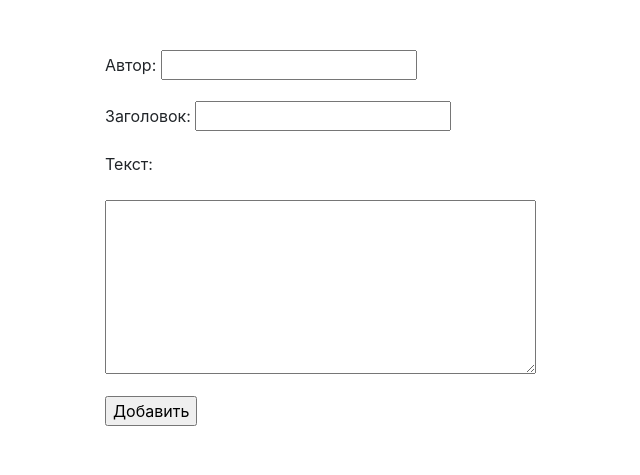
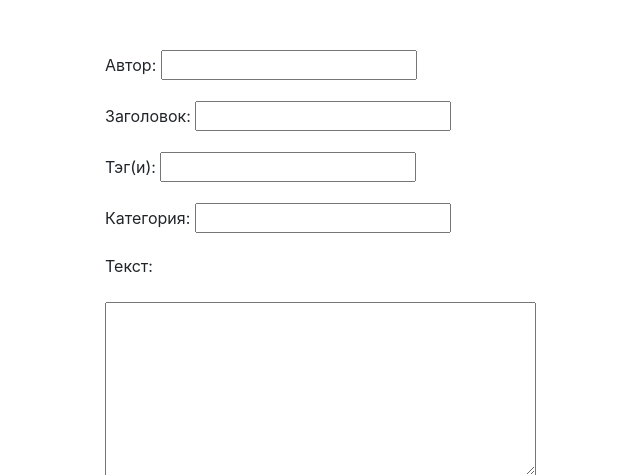
Before and after one commit to Dasha1480/hw3, a Flask app: page /anketa in a window 1280 px wide. Shown: the part 56-531 px from the top of the page, without its empty margins (23-663 px from the left). Run offline with Flask 3, Linux system fonts and the light colour scheme.

Commit message:
Update anketa.html

```diff
--- a/templates/anketa.html
+++ b/templates/anketa.html
@@ -1,12 +1,14 @@
 {% extends 'base.html' %}
 
-{% block title %} Статья {% endblock %}
+{% block title %} Анкета статьи {% endblock %}
 
 {% block content %}
     <table class="table">
         <form action="{{url_for('process')}}" method="get" class="form-contact">
         <p><label>Автор: </label> <input type="text" name="author" value="" requied />
         <p><label>Заголовок: </label> <input type="text" name="title" value="" requied />
+        <p><label>Тэг(и): </label> <input type="text" name="tag" value="" requied />
+        <p><label>Категория: </label> <input type="text" name="cat" value="" requied />
         <p><label>Текст: </label>
         <p><textarea name="post" rows=7 cols=40></textarea>
         <p><input type="submit" value="Добавить" />
```
